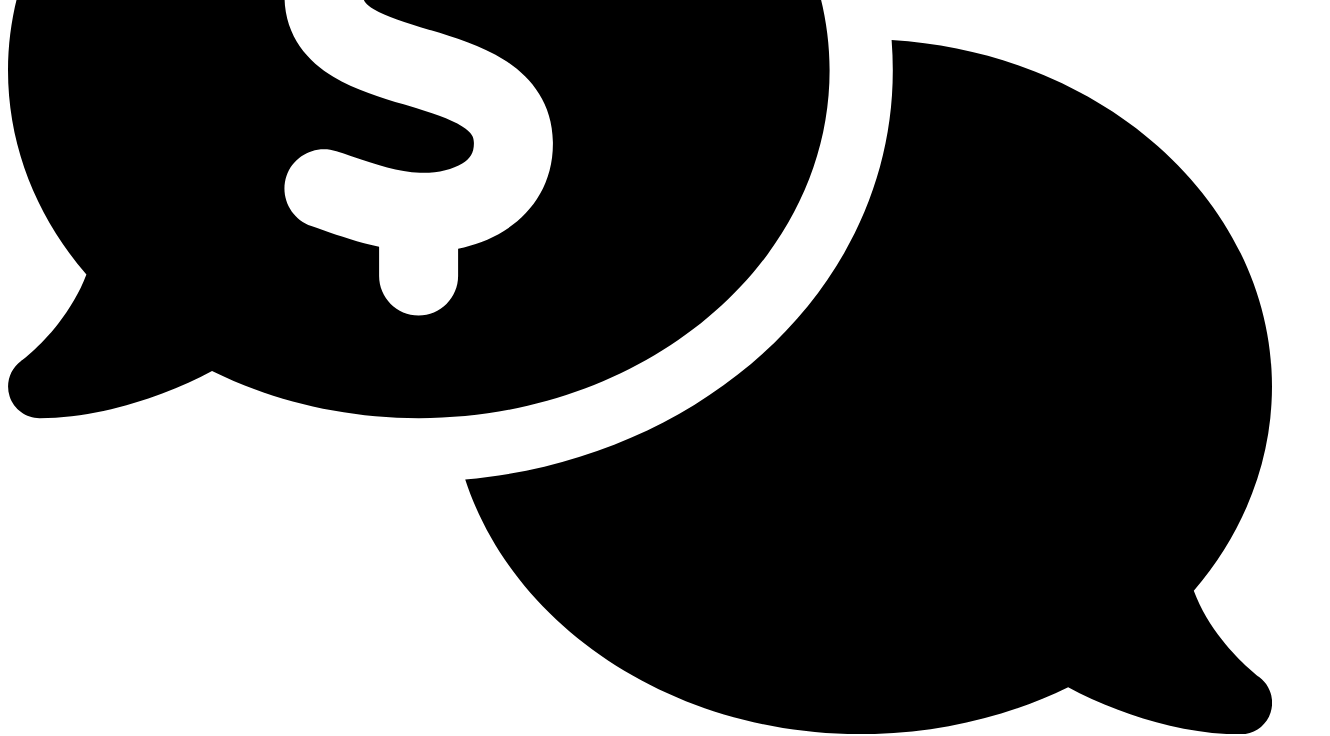
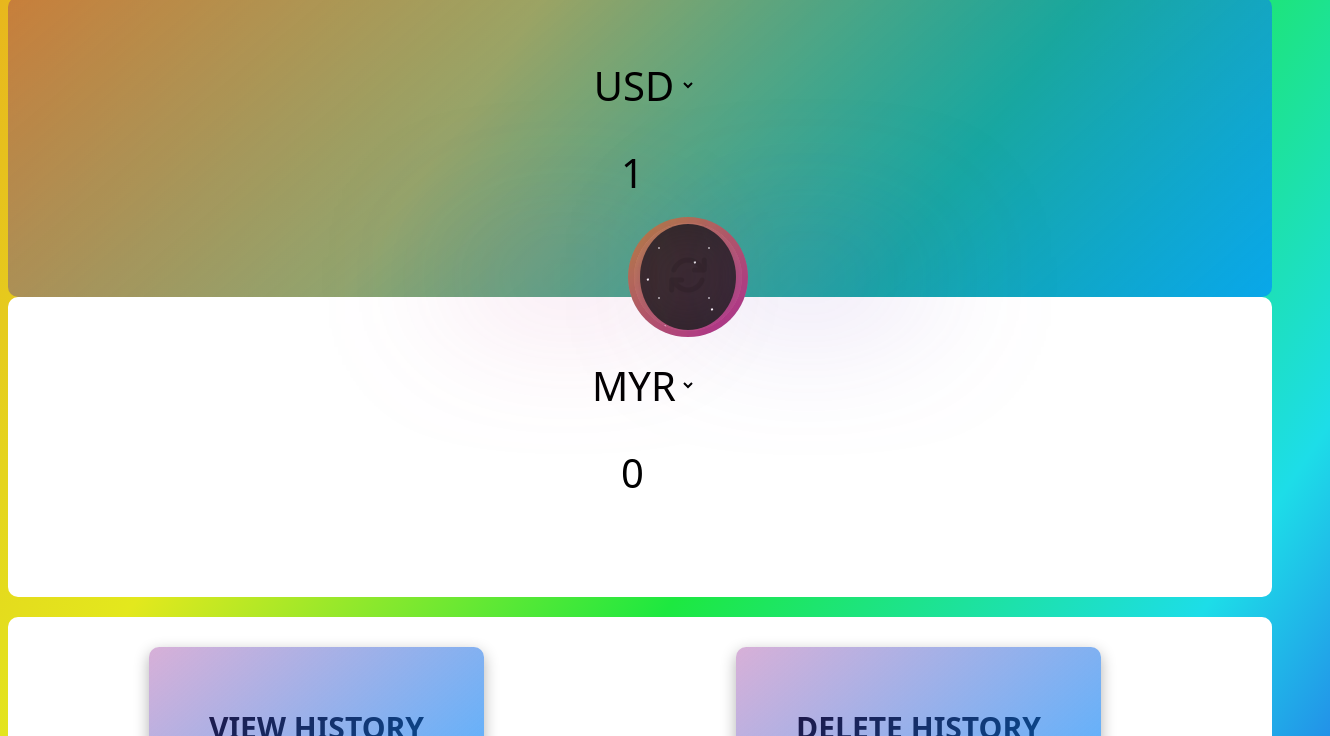
Before and after one commit to stradrich/currency-converter, a plain HTML site: page index.html in a window 1280 px wide. Shown: the part 510-1246 px from the top of the page, 1330 px wide, since content can reach past the window. Drawn offline with Linux system fonts and the light colour scheme; the site is published under a folder, as on GitHub Pages, so addresses that start at the root find nothing; a script that the page names is missing.

Commit message:
Add files via upload

```diff
--- a/index.html
+++ b/index.html
@@ -6,13 +6,13 @@
   <meta http-equiv="X-UA-Compatible" content="IE=edge">
   <meta name="viewport" content="width=device-width, initial-scale=1.0">
   <title>Currency Converter</title>
-  <link rel="stylesheet" href="/style.css">
-  <link rel="stylesheet" href="/nigtmode.css">
-  <link rel="stylesheet" href="/spinner.css">
-  <link rel="stylesheet" href="/sun.css">
-  <link rel="stylesheet" href="/money.css">
-  <link rel="stylesheet" href="/spacebtn.css">
-  <script type="module" src="/app.js" defer></script>
+  <link rel="stylesheet" href="./style.css">
+  <link rel="stylesheet" href="./nigtmode.css">
+  <link rel="stylesheet" href="./spinner.css">
+  <link rel="stylesheet" href="./sun.css">
+  <link rel="stylesheet" href="./money.css">
+  <link rel="stylesheet" href="./spacebtn.css">
+  <script type="module" src="./app.js" defer></script>
   <script type="module" src="config.js"></script>
 
 
```
